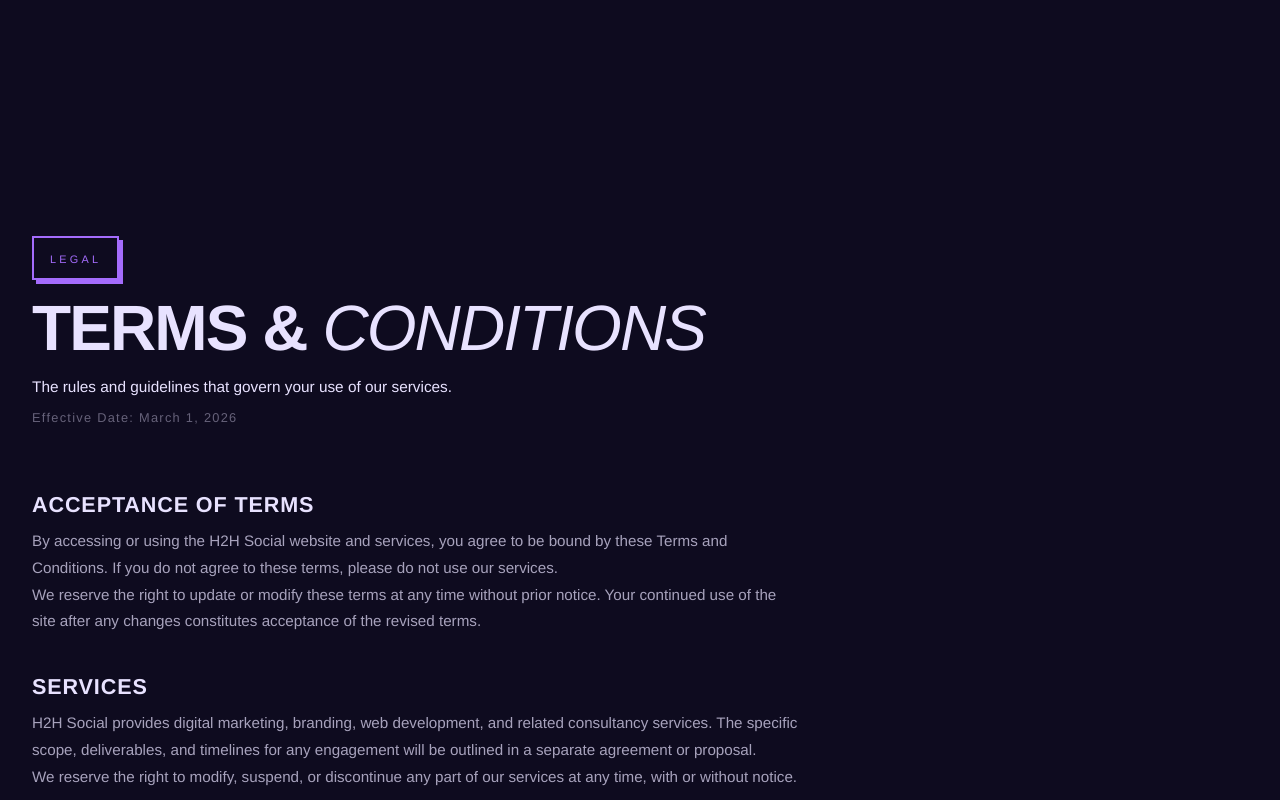
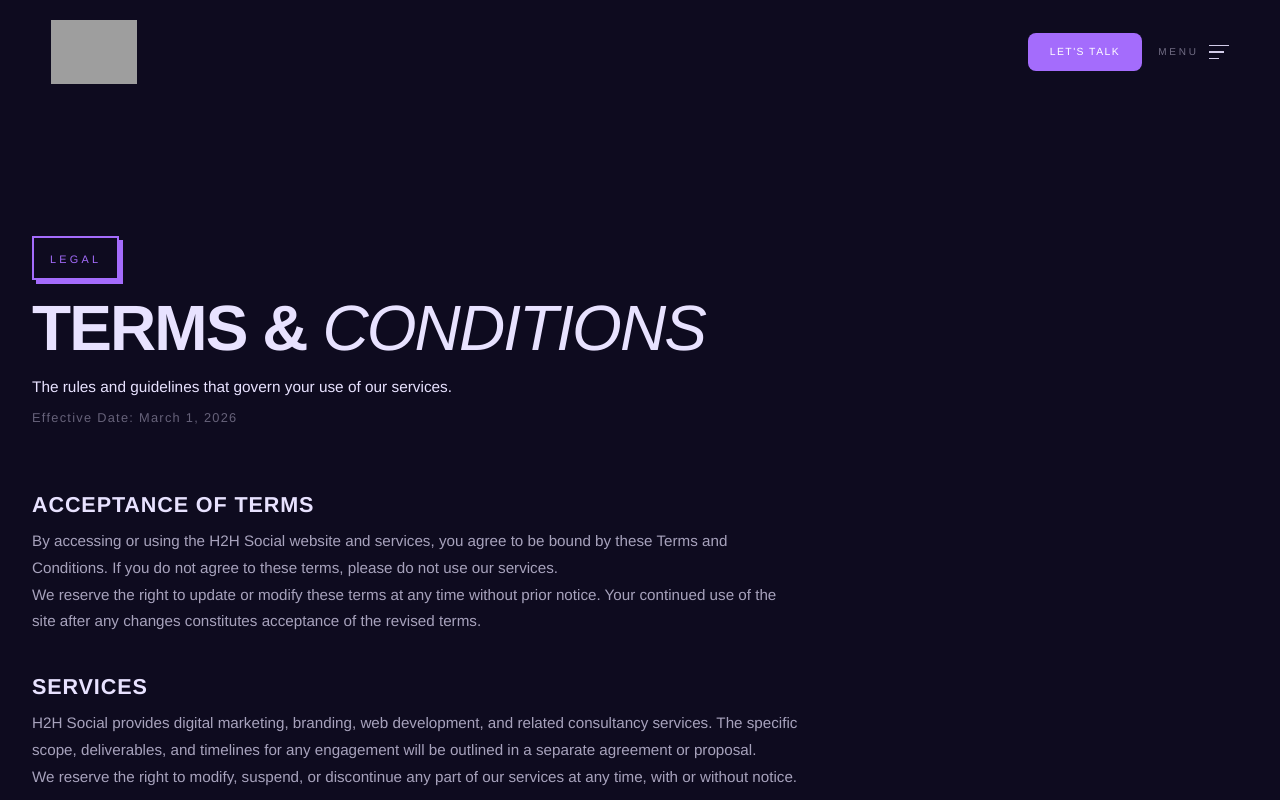
Before and after one commit to Marc123345/New, a React (Vite) app: page /terms in a window 1280 px wide. Shown: the top 800 px of the page. Built offline with nearby package versions, Linux system fonts and the light colour scheme; grey boxes are pictures that could not be loaded; a web font is replaced by a local one.

Commit message:
Navigation visible from start — no longer hidden behind hero

```diff
--- a/src/components/Navigation.tsx
+++ b/src/components/Navigation.tsx
@@ -22,7 +22,7 @@ export function Navigation() {
   const [activeIndex, setActiveIndex] = useState<number | null>(null);
   const [mounted, setMounted] = useState(false);
   const [scrolled, setScrolled] = useState(false);
-  const [pastHero, setPastHero] = useState(false);
+  const [pastHero, setPastHero] = useState(true);
   const navigate = useNavigate();
   const location = useLocation();
   const timerRef = useRef<ReturnType<typeof setTimeout> | null>(null);
@@ -38,7 +38,7 @@ export function Navigation() {
       rafId = requestAnimationFrame(() => {
         rafId = 0;
         setScrolled(window.scrollY > 40);
-        setPastHero(window.scrollY > window.innerHeight * 0.85);
+        setPastHero(true);
       });
     };
     window.addEventListener("scroll", onScroll, { passive: true });
```
Also changed, not shown: 8 other files (tests, documents, lock files or other folders).
